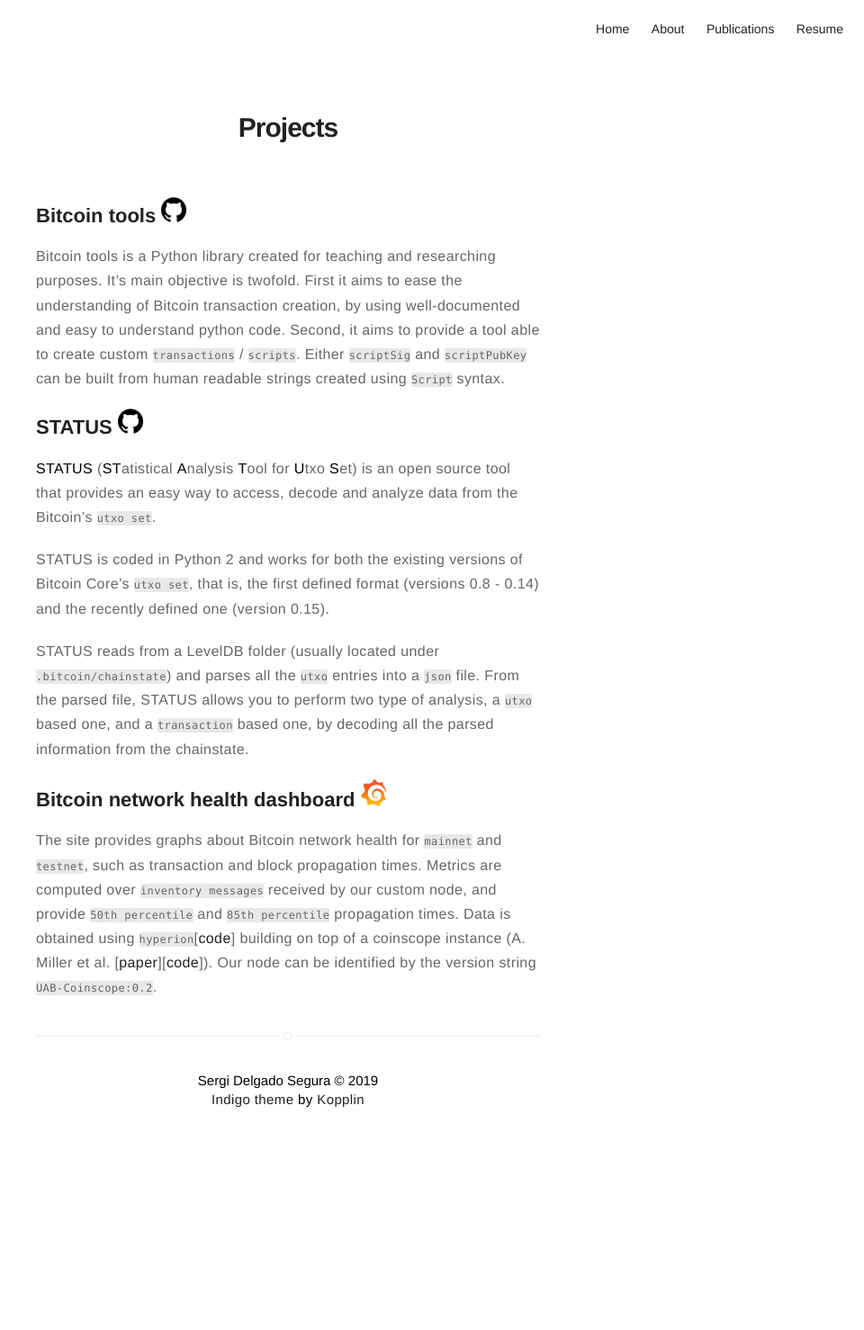
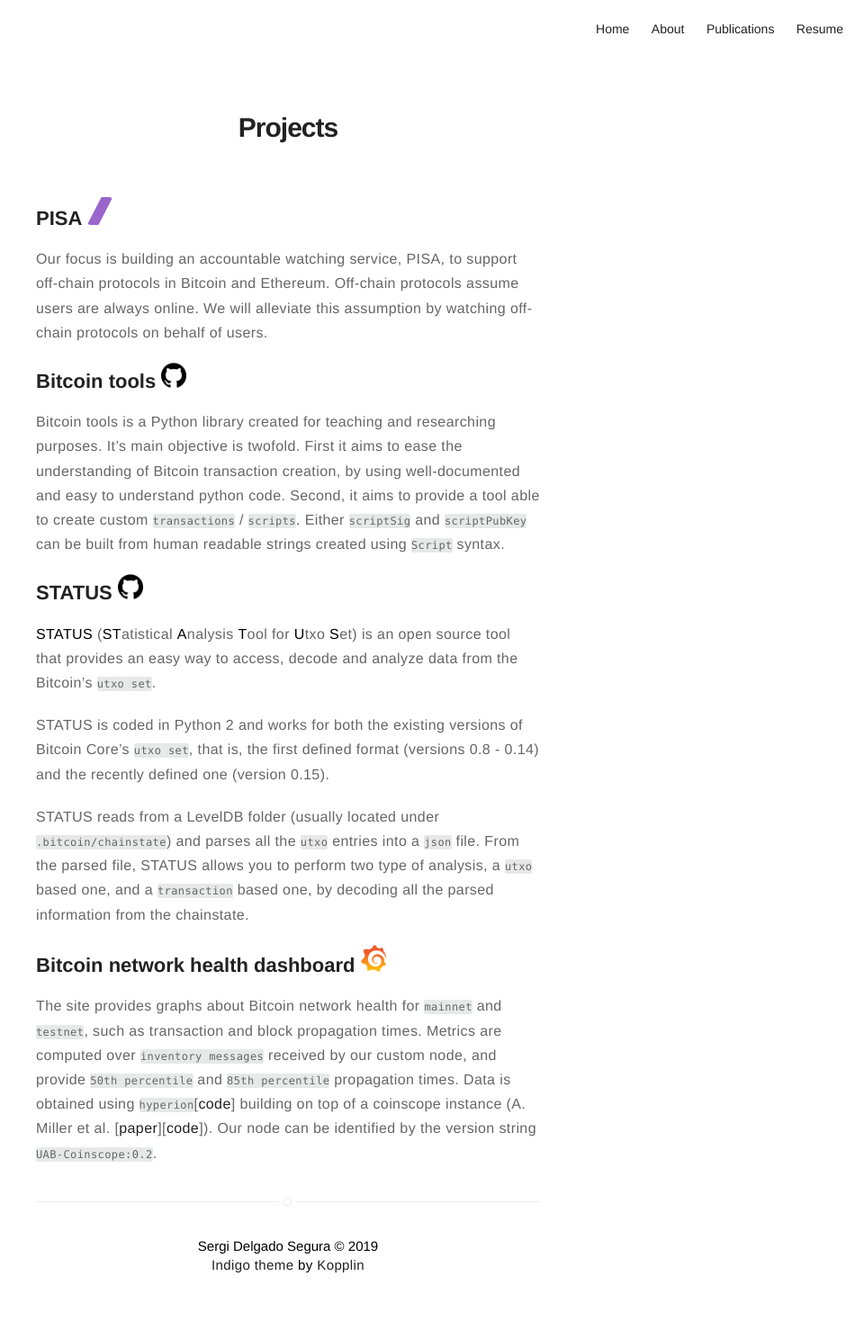
Before and after one commit to sr-gi/me, a Jekyll site: the page built from projects.md, in a window 1280 px wide. Shown: the whole page at 90% size, without its empty margins (320-1280 px from the left). Built offline with Jekyll 4.4.1, drawn with Linux system fonts in a browser that asks for light colours; before the commit the page ends 1294 px from its top, so only the background shows below that.

Commit message:
Adds PISA

```diff
--- a/projects.md
+++ b/projects.md
@@ -4,6 +4,10 @@ layout: page
 ---
 
 # Projects
+
+## PISA [![](../assets/images/pisa-logo.png)](https://pisa.watch)
+
+Our focus is building an accountable watching service, PISA, to support off-chain protocols in Bitcoin and Ethereum. Off-chain protocols assume users are always online. We will alleviate this assumption by watching off-chain protocols on behalf of users.
 
 ## Bitcoin tools [![](../assets/images/github-logo.png)](https://github.com/sr-gi/bitcoin_tools/)
 
```
Also changed, not shown: assets/images/pisa-logo.png (added).
